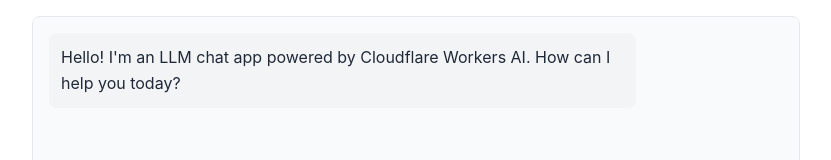
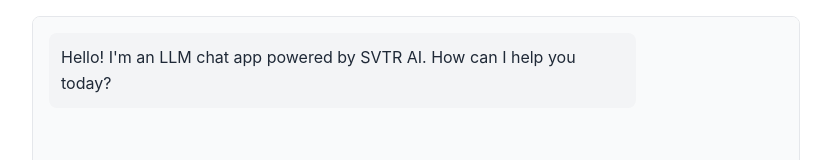
Before and after one commit to capmapt/llm-chat-app-template, a website: page public/index.html in a window 1280 px wide. Shown: the top 160 px of the page, without its empty margins (224-1055 px from the left). Drawn offline with Linux system fonts and the light colour scheme.

Commit message:
Update index.html

```diff
--- a/public/index.html
+++ b/public/index.html
@@ -143,7 +143,7 @@
       <div id="chat-messages" class="chat-messages">
         <div class="message assistant-message">
           <p>
-            Hello! I'm an LLM chat app powered by Cloudflare Workers AI. How can
+            Hello! I'm an LLM chat app powered by SVTR AI. How can
             I help you today?
           </p>
         </div>
```
